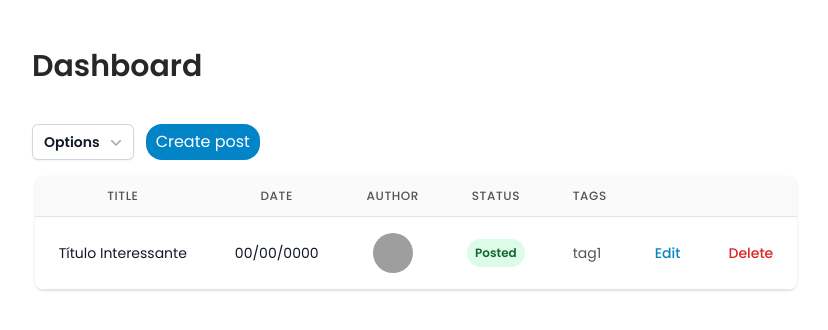
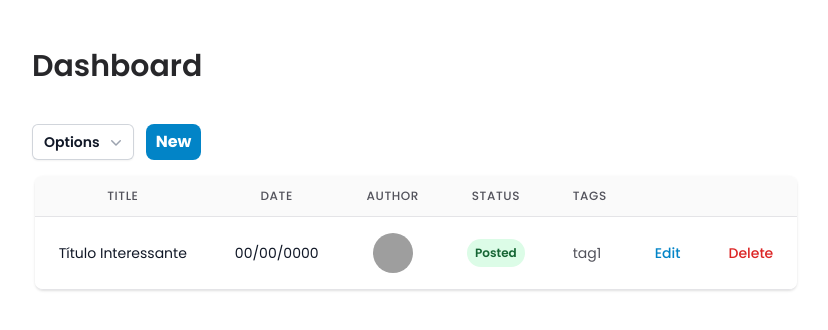
Before and after one commit to adrielestoller/blog, a React (Vite) app: page /admin in a window 1280 px wide. Shown: the top 330 px of the page, without its empty margins (224-1052 px from the left). Built offline with nearby package versions, Linux system fonts and the light colour scheme; grey boxes are pictures that could not be loaded.

Commit message:
style: update create post button

```diff
--- a/src/pages/DashboardPage.tsx
+++ b/src/pages/DashboardPage.tsx
@@ -10,11 +10,11 @@ export function DashboardPage() {
             <DropdownMenu />
             <button
               type="button"
-              className="py-1 px-2.5 ring--800 rounded-2xl text-white bg-sky-600
+              className="py-1 px-2.5 ring--800 rounded-lg text-white font-bold bg-sky-600
             transition-all ease-in-out duration-200 hover:bg-sky-400
             focus:ring-2"
             >
-              Create post
+              New
             </button>
           </div>
         </div>
```
